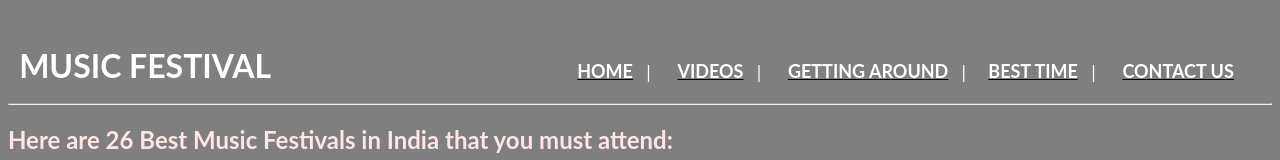
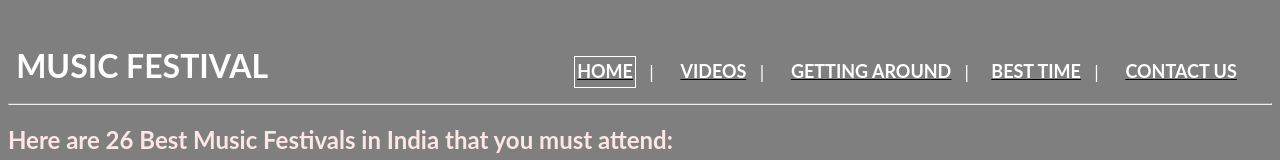
Before and after one commit to bongshell16/labprog, a plain HTML site: page lab3.html in a window 1280 px wide. In both pictures the pointer is over the link "HOME". Shown: the top 160 px of the page. Drawn offline with Linux system fonts and the light colour scheme.

Commit message:
hover update

```diff
--- a/lab3.html
+++ b/lab3.html
@@ -90,6 +90,12 @@ img {vertical-align: middle;}
 /* On smaller screens, decrease text size */
 @media only screen and (max-width: 300px) {
   .text {font-size: 11px}
+}
+
+  a:hover {
+
+  border: 1px solid white;
+  padding: 5px 2px;
 }
 
 
```
